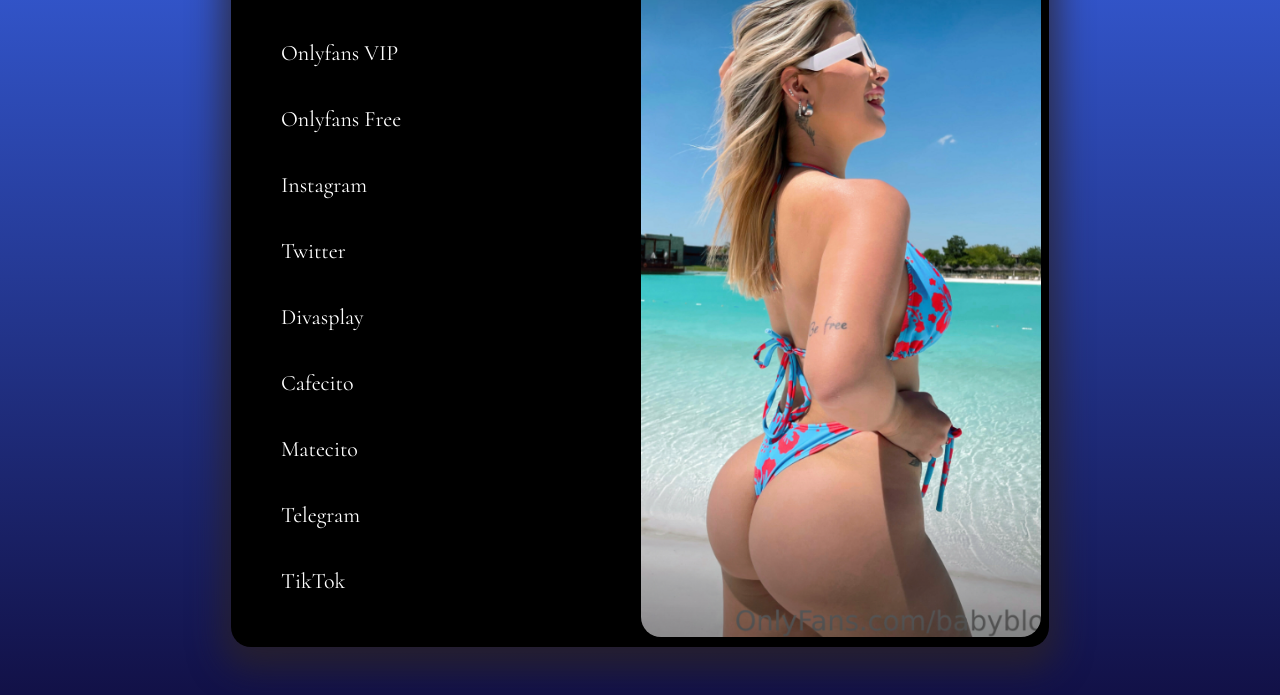
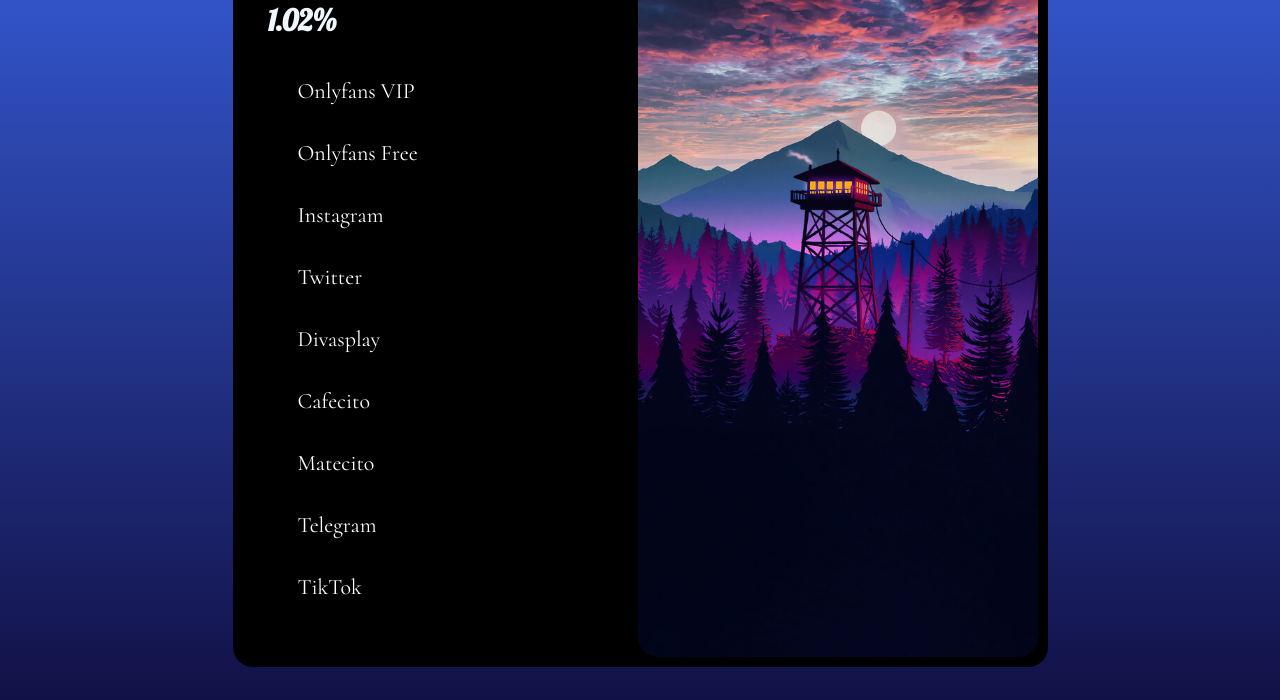
Before and after one commit to Momosno/paulibelen, a plain HTML site: page index.html in a window 1280 px wide. Shown: the part 254-954 px from the top of the page. Drawn offline with Linux system fonts and the light colour scheme.

Commit message:
listo img wrapper

```diff
--- a/index.html
+++ b/index.html
@@ -14,18 +14,22 @@
 </head>
 
 <body>
+
     <div class="header"><img class="logo" src="./assets/Paulibelen2.png" alt="Logo Pauli Belen"></div>
 
     <div class="container-card">
 
+        <div class="card">
 
-        <div class="card">
+            <div class="img-wrapper"></div>
+
 
             <div class="card-left">
 
+
                 <div class="encabezado">
                     <h1 class="titulo">Pauli Belen</h1>
-                    <h3 class="subtitulo">5.3k Fans</h3>
+                    <h3 class="subtitulo">1.02%</h3>
                 </div>
 
                 <div class="container-enlaces">
--- a/stylesheet.css
+++ b/stylesheet.css
@@ -10,7 +10,6 @@
 /* font-family: 'Chakra Petch', sans-serif; */
 @import url('https://fonts.googleapis.com/css2?family=Cormorant:ital@0;1&display=swap');
 /* font-family: 'Cormorant', serif; */
-
 
 
 
@@ -28,17 +27,15 @@ body {
 	/* background: rgb(255, 255, 255);
 background: linear-gradient(0deg, rgba(2,0,36,1) 0%, rgba(9,9,121,0.7792250689338236) 0%, rgba(0,212,255,1) 100%); */
 
-background: rgb(2,0,36);
-background: linear-gradient(0deg, rgba(2,0,36,1) 0%, rgba(89,32,32,0) 0%, rgba(58,71,171,1) 0%, rgba(18,17,71,1) 0%, rgba(61,108,246,1) 100%);
-
+	background: rgb(2, 0, 36);
+	background: linear-gradient(0deg, rgba(2, 0, 36, 1) 0%, rgba(89, 32, 32, 0) 0%, rgba(58, 71, 171, 1) 0%, rgba(18, 17, 71, 1) 0%, rgba(61, 108, 246, 1) 100%);
 
 	display: grid;
-
-	grid-template-rows: 75px 1fr;
-	row-gap: 20px;
-
+	grid-template-rows: 100px 1fr;
+	row-gap: 25px;
 
 	padding: 20px;
+	padding-top: 25px;
 
 }
 
@@ -49,9 +46,10 @@ background: linear-gradient(0deg, rgba(2,0,36,1) 0%, rgba(89,32,32,0) 0%, rgba(5
 	grid: 1/1/2/2;
 	width: 200px;
 	align-items: center;
+
 }
 
-.logo{
+.logo {
 	justify-self: center;
 	width: 100%;
 	height: 75%;
@@ -60,11 +58,16 @@ background: linear-gradient(0deg, rgba(2,0,36,1) 0%, rgba(89,32,32,0) 0%, rgba(5
 
 .container-card {
 
+	position: relative;
+
+
 	display: grid;
-	max-width: 100%;
+	margin:0px;
+
 	width: 100%;
+	height: 100%;
 	justify-self: center;
-	grid: 2/1/3/2;
+	grid-area: 2/1/3/2;
 
 
 	align-items: center;
@@ -73,36 +76,63 @@ background: linear-gradient(0deg, rgba(2,0,36,1) 0%, rgba(89,32,32,0) 0%, rgba(5
 	align-content: center;
 }
 
+.card {
+	position: relative;
+	width: 100%;
+	height: 100%;
+	margin: 0px;
+	display: grid;
+	align-items: center;
+	align-content: center;
+	justify-items: center;
 
-.card {
-	width: 90%;
-	height: 95%;
-	margin: 15px;
-	display: grid;
 	background-color: black;
-	padding: 10px;
+
 	border-radius: 20px;
-	background-image: url("./assets/portada.png");
+
+
+}
+
+.img-wrapper {
+	position: absolute;
+	margin-left: auto;
+	margin-right: auto;
+	left: 0;
+	right: 0;
+	text-align: center;
+	opacity: 0.5;
+
+	width: 100%;
+	height: 100%;
+
+
+	display: block;
+	background-color: rgb(255, 255, 255);
+	border-radius: 20px;
+
+	background-image: url("./assets/forest-scenery-watchtower-firewatch-digital-art-background-hd-wallpaper-uhdpaper.com-426@0@e.jpg");
 	background-position: center center;
 	background-repeat: no-repeat;
 	background-size: cover;
 	background-attachment: local;
+
 	box-shadow: 0px 13px 33px 9px rgba(44, 35, 36, 0.75);
 	-webkit-box-shadow: 0px 13px 33px 9px rgba(44, 35, 36, 0.75);
 	-moz-box-shadow: 0px 13px 33px 9px rgba(44, 35, 36, 0.75);
 
 
+}
 
 
 
-}
-
 
 .card-left {
-
+	position: relative;
 
 	top: 0;
 	left: 0;
+
+	align-self: center;
 
 	display: grid;
 	grid-template-rows: 0.15fr 1fr;
@@ -112,11 +142,11 @@ background: linear-gradient(0deg, rgba(2,0,36,1) 0%, rgba(89,32,32,0) 0%, rgba(5
 	height: 100%;
 
 	padding: 10px;
-	margin-bottom: 10px;
+
 
 	color: aliceblue;
 
-
+	opacity: 1.0;
 
 }
 
@@ -129,12 +159,14 @@ background: linear-gradient(0deg, rgba(2,0,36,1) 0%, rgba(89,32,32,0) 0%, rgba(5
 
 	/* font-family: Vegur, 'PT Sans', Verdana, sans-serif; */
 	row-gap: 8px;
-
+	padding-top: 20px;
+	padding-left: 20px;
 
 }
 
 
 .container-enlaces {
+	align-self: center;
 	grid-area: 2/1/3/2;
 	font-size: large;
 	display: grid;
@@ -142,8 +174,7 @@ background: linear-gradient(0deg, rgba(2,0,36,1) 0%, rgba(89,32,32,0) 0%, rgba(5
 	/* font-family: 'Playfair Display', serif; */
 	font-family: 'Cormorant', serif;
 	font-size: 22px;
-
-
+	padding-left: 25px;
 }
 
 .enlaces {
@@ -153,12 +184,9 @@ background: linear-gradient(0deg, rgba(2,0,36,1) 0%, rgba(89,32,32,0) 0%, rgba(5
 
 }
 
-
-
-
 ul li {
 	display: grid;
-	align-self:center;
+	align-self: center;
 	list-style: none;
 
 
@@ -170,7 +198,7 @@ footer {
 	grid: 3/1/4/2;
 }
 
-.card-right{
+.card-right {
 	display: none;
 }
 
@@ -183,24 +211,33 @@ footer {
 
 /*--------------------------Media Query--------------------*/
 
-@media (min-width:730px){
+@media (min-width:730px) {
 
-	.card{
+	.card {
 		max-width: 800px;
 		grid-template-columns: 1fr 1fr;
 		background-image: none;
-		padding-right: 8px;
+		padding: 5px;
+		padding-right: 10px;
 	}
 
-	.card-left{
+	.img-wrapper {
+		display: none;
+	}
+
+	.encabezado{
+		padding-left: 0px;
+	}
+
+	.card-left {
 		width: 85%;
 	}
 
-	.card-right{
+	.card-right {
 		display: grid;
-		width:100%;
+		width: 100%;
 		height: 100%;
-		background-image: url("./assets/portada.png");
+		background-image: url("./assets/forest-scenery-watchtower-firewatch-digital-art-background-hd-wallpaper-uhdpaper.com-426@0@e.jpg");
 		background-position: center center;
 		background-repeat: no-repeat;
 		background-size: cover;
@@ -212,21 +249,17 @@ footer {
 
 	}
 
-	.enlaces{
+	.enlaces {
 		position: relative;
 		left: 10px;
 	}
 
-
+	.container-enlaces{
+		padding-left: 0px;
 	}
 
 
-
-
-
-
-
-
+}
 
 
 
@@ -250,16 +283,15 @@ a:active {
 
 
 
-
-
-
 /*** ESTILOS BOTÓN SLIDE LEFT ***/
 .ov-btn-slide-left {
 
-	color: #fff; /* color de fuente */
+	color: #fff;
+	/* color de fuente */
 
 	padding: 3px 10px;
-	border-radius: 3px; /* redondear bordes */
+	border-radius: 3px;
+	/* redondear bordes */
 	position: relative;
 	z-index: 1;
 	overflow: hidden;
@@ -273,13 +305,16 @@ a:active {
 	cursor: pointer;
 
 }
+
 .ov-btn-slide-left:hover {
-	color: #fff; /* color de fuente hover */
+	color: #fff;
+	/* color de fuente hover */
 }
 
 .ov-btn-slide-left::after {
 	content: "";
-	background: #7646EB; /* color de fondo hover */
+	background: #7646EB;
+	/* color de fondo hover */
 	position: absolute;
 	z-index: -1;
 	padding: 16px 20px;
@@ -294,6 +329,7 @@ a:active {
 	-webkit-transition: all 0.35s;
 	transition: all 0.35s;
 }
+
 .ov-btn-slide-left:hover::after {
 	left: 0;
 	right: 0;
```
Also changed, not shown: assets/forest-scenery-watchtower-firewatch-digital-art-background-hd-wallpaper-uhdpaper.com-426@0@e.jpg (added), 2 other files. Lines whose indentation alone changed are shown as unchanged.
